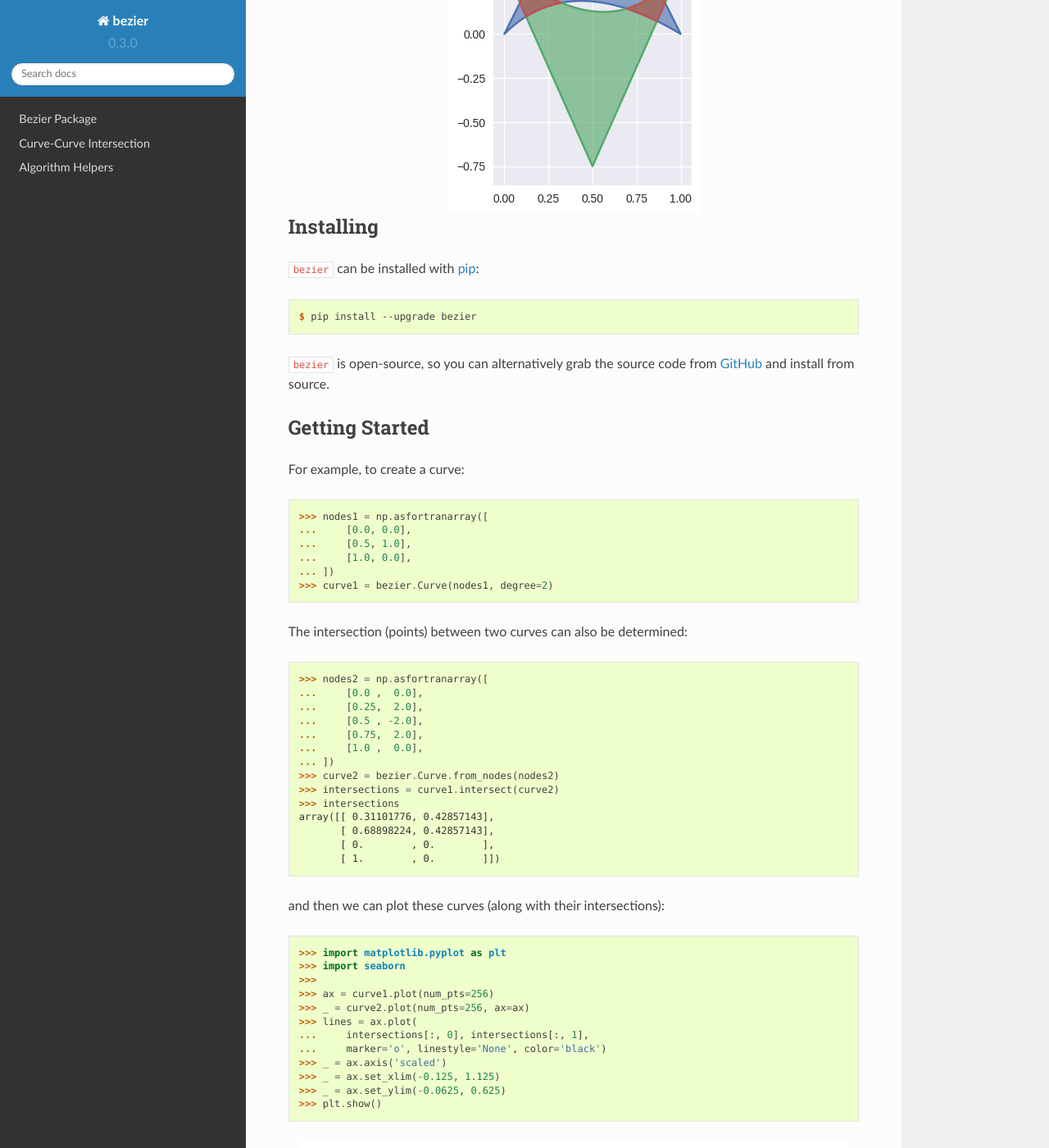
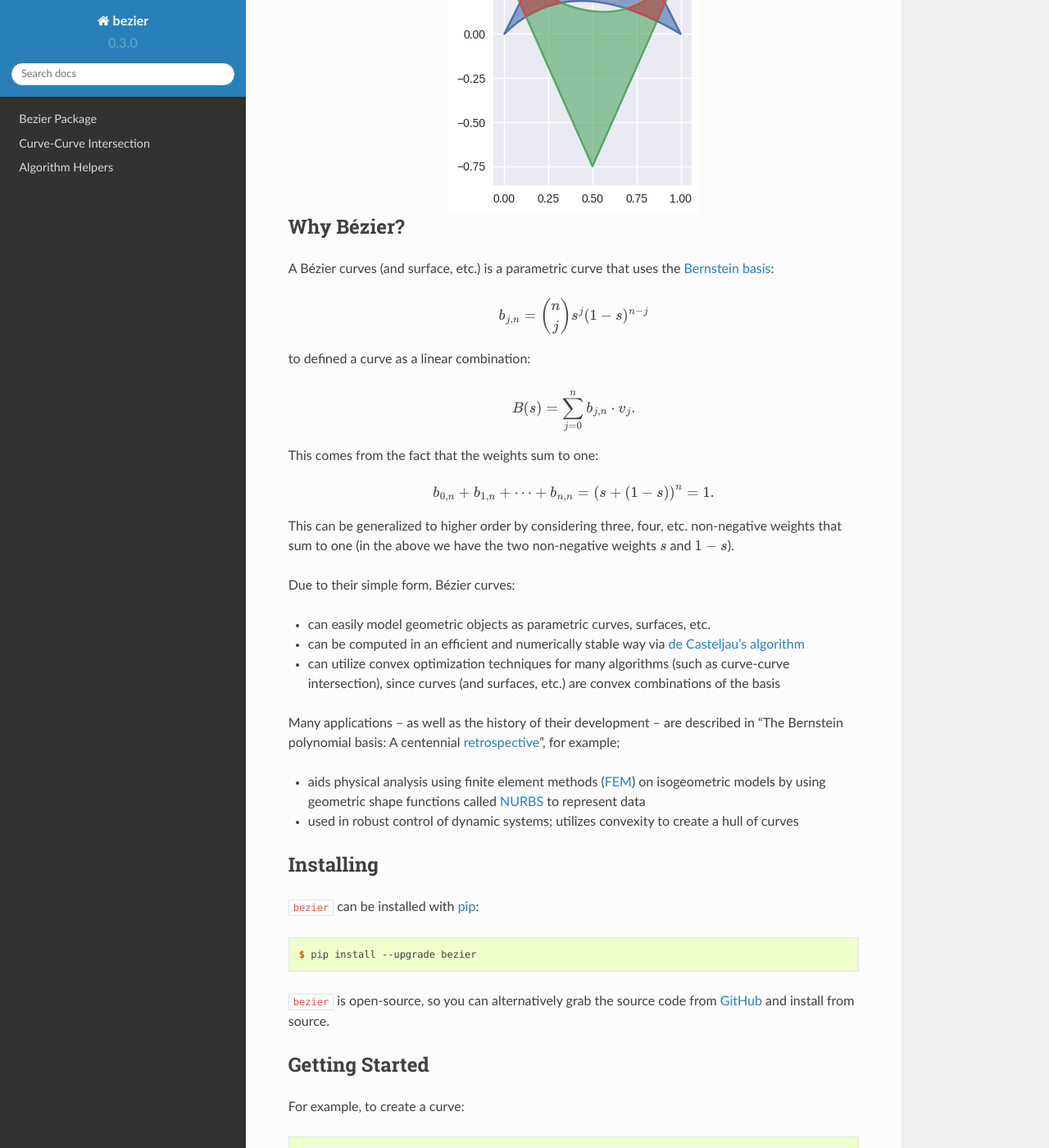
Before and after one commit to dhermes/bezier, a Sphinx documentation site: the page built from docs/index.rst, in a window 1280 px wide and 1400 px high, scrolled down 638 px. Shown: the whole window at 82% size. Built offline with Sphinx 7.4.7 and the Read the Docs theme 2.0.0, drawn with Linux system fonts in a browser that asks for light colours.

Commit message:
Adding a "Why Bezier?" section to docs.

```diff
--- a/docs/index.rst
+++ b/docs/index.rst
@@ -26,6 +26,59 @@ Dive in and take a look!
 
 .. |eacute| unicode:: U+000E9 .. LATIN SMALL LETTER E WITH ACUTE
    :trim:
+
+Why B |eacute| zier?
+--------------------
+
+A B |eacute| zier curves (and surface, etc.) is a parametric curve
+that uses the `Bernstein basis`_:
+
+.. math::
+
+   b_{j, n} = \binom{n}{j} s^j (1 - s)^{n - j}
+
+to defined a curve as a linear combination:
+
+.. math::
+
+   B(s) = \sum_{j = 0}^n b_{j, n} \cdot v_j.
+
+This comes from the fact that the weights sum to one:
+
+.. math::
+
+   b_{0, n} + b_{1, n} + \cdots + b_{n, n} =
+       \left(s + (1 - s)\right)^n = 1.
+
+This can be generalized to higher order by considering three, four, etc.
+non-negative weights that sum to one (in the above we have the two
+non-negative weights :math:`s` and :math:`1 - s`).
+
+Due to their simple form, B |eacute| zier curves:
+
+* can easily model geometric objects as parametric curves, surfaces, etc.
+* can be computed in an efficient and numerically stable way via
+  `de Casteljau's algorithm`_
+* can utilize convex optimization techniques for many algorithms (such as
+  curve-curve intersection), since curves (and surfaces, etc.)
+  are convex combinations of the basis
+
+Many applications -- as well as the history of their development --
+are described in
+"The Bernstein polynomial basis: A centennial `retrospective`_",
+for example;
+
+* aids physical analysis using finite element methods (`FEM`_) on
+  isogeometric models by using geometric shape functions called
+  `NURBS`_ to represent data
+* used in robust control of dynamic systems; utilizes convexity to
+  create a hull of curves
+
+.. _retrospective: https://dx.doi.org/10.1016/j.cagd.2012.03.001
+.. _Bernstein basis: https://en.wikipedia.org/wiki/Bernstein_polynomial
+.. _de Casteljau's algorithm: https://en.wikipedia.org/wiki/De_Casteljau%27s_algorithm
+.. _FEM: https://en.wikipedia.org/wiki/Finite_element_method
+.. _NURBS: https://en.wikipedia.org/wiki/Non-uniform_rational_B-spline
 
 Installing
 ----------
```
